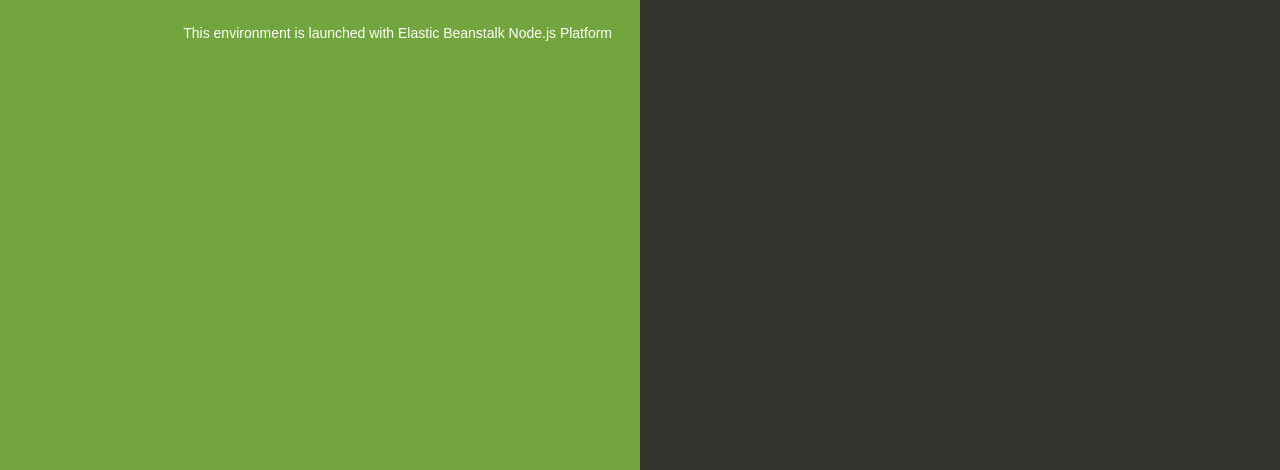
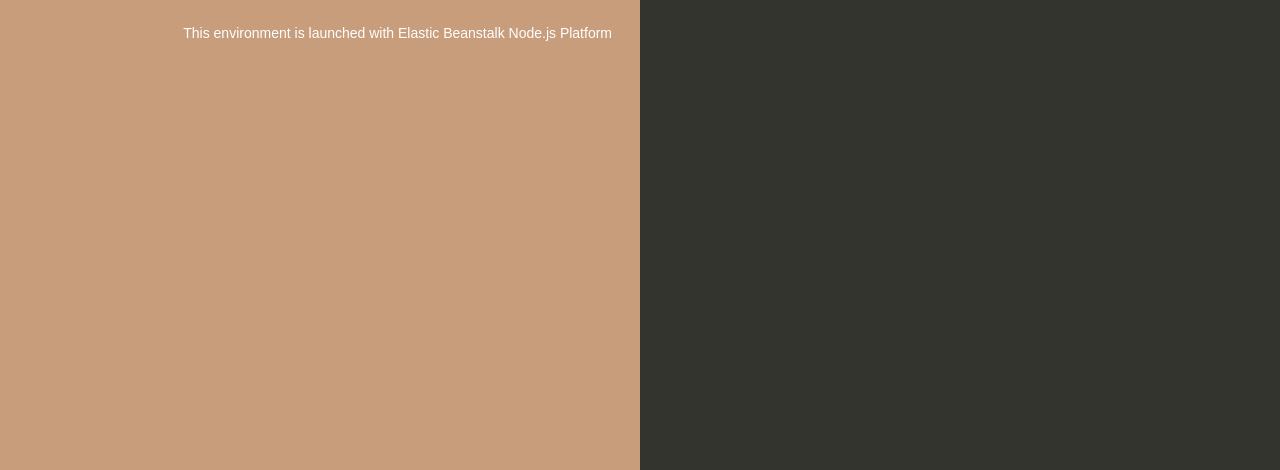
Before and after one commit to varadharajaan/nodeapp-ebs, a website: page index.html in a window 1280 px wide. Shown: the part 330-800 px from the top of the page. Drawn offline with Linux system fonts and the light colour scheme.

Commit message:
change bg to brown

```diff
--- a/index.html
+++ b/index.html
@@ -35,7 +35,7 @@
 
         text-align: right;
         padding-top: 11em;
-        background-color: #73A53E;
+        background-color: #C89D7C;
 
       }
       .textColumn p {
```
